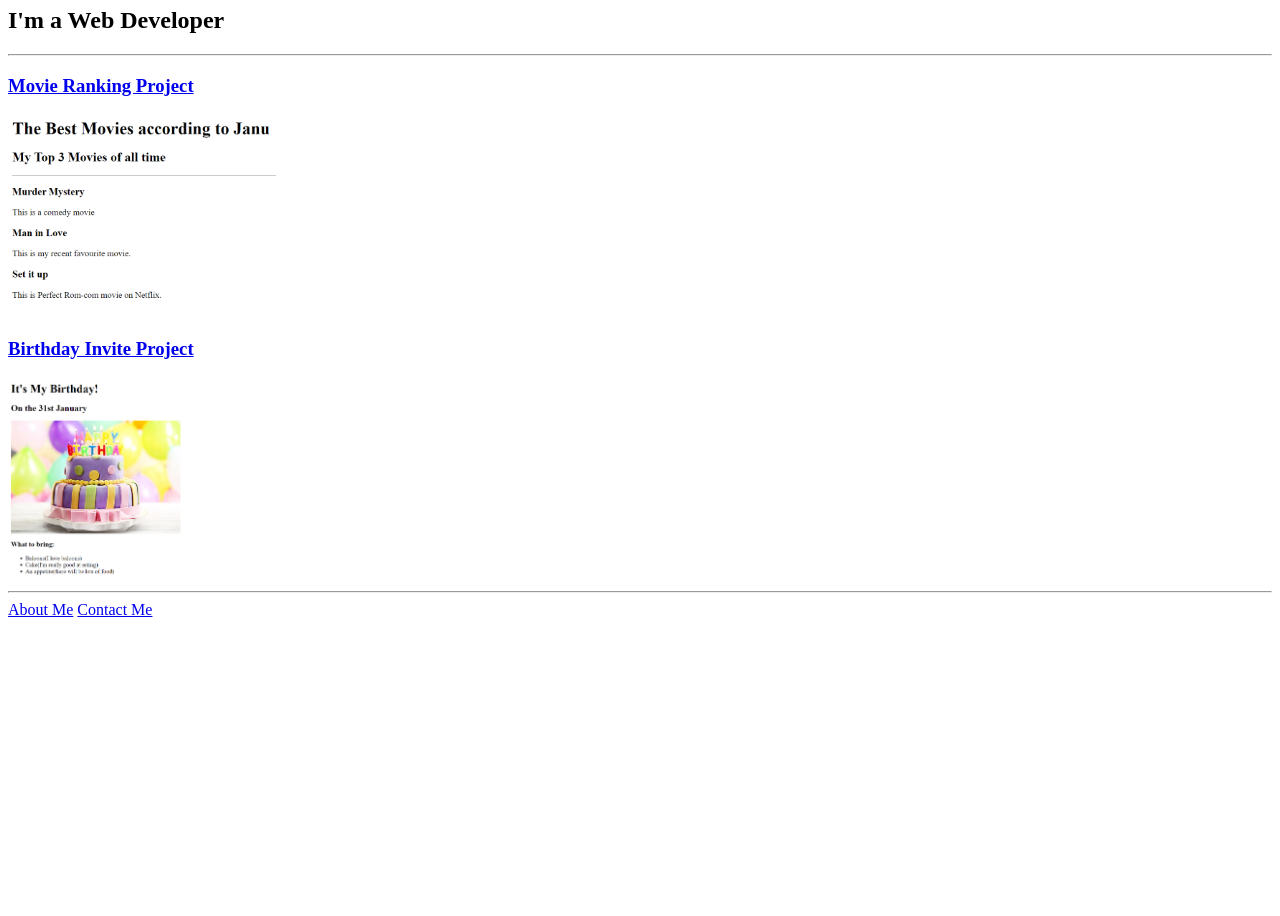
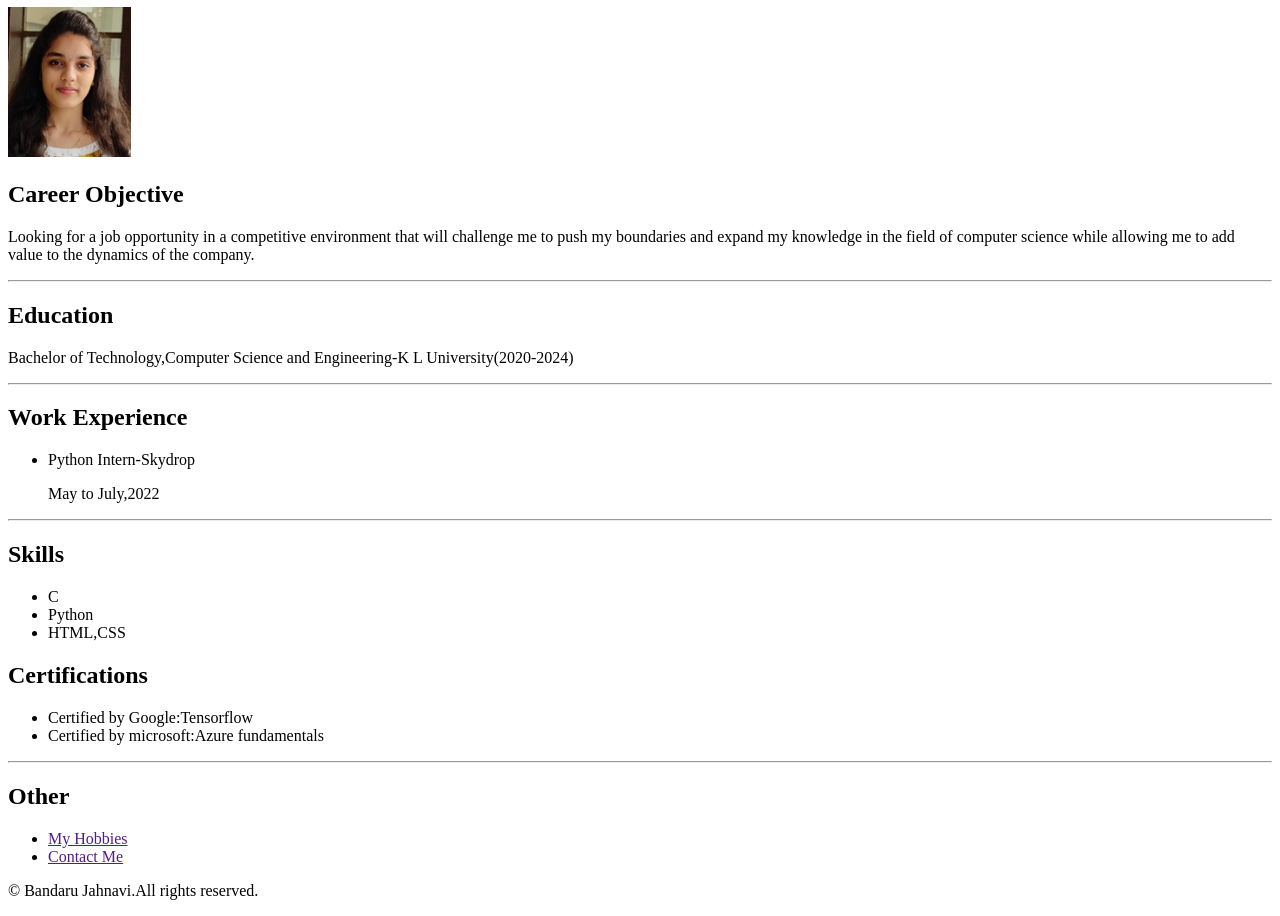
Before and after one commit to bandaru-jahnavi/html-portfolio, a plain HTML site: page index.html in a window 1280 px wide. Shown: the part 73-989 px from the top of the page. Before the commit the page ends 800 px from the top, so only its background shows below. Drawn offline with Linux system fonts and the light colour scheme.

Commit message:
Add files via upload

```diff
--- a/index.html
+++ b/index.html
@@ -1,32 +1,41 @@
-<!-- TODO 1: Create the HTML Boilerplate -->
 <!DOCTYPE html>
 <html>
     <head>
-        <title>Bandaru Jahnavi's Portfolio</title>
+        <title>My Resume</title>
     </head>
     <body>
-        <h1>Bandaru Jahnavi's Portfolio</h1>
-        <h2>I'm a Web Developer</h2>
+        <h1>Bandaru Jahnavi</h1>
+        <img src="./mypicture.jpg" height=150 alt="my picture"/>
+        <h2>Career Objective</h2>
+        <p>Looking for a job opportunity in a competitive environment that will challenge me to push my boundaries and expand my knowledge in the field of computer science while allowing me to add value to the dynamics of the company.</p>
         <hr />
-  <h3><a href="./public/movie-ranking.html">Movie Ranking Project</a></h3>
-  <img src="./Movieranking.png" height="200" alt="movie ranking project preview"/>
-  <h3><a href="./public/birthday-invite.html">Birthday Invite Project</a></h3>
-  <img src="./birthday.png" height="200" alt="birthday invite project preview"/>
-  <hr />
-  <a href="./public/about.html">About Me</a>
-  <a href="./public/contact.html">Contact Me</a>
+        <h2>Education</h2>
+        <p>Bachelor of Technology,Computer Science and Engineering-K L University(2020-2024)</p>
+        <hr />
+        <h2>Work Experience</h2>
+        <ul>
+            <li>Python Intern-Skydrop<p>May to July,2022</p></li>
+        </ul>
+        <hr />
+        <h2>Skills</h2>
+        <ul>
+            <li>C</li>
+            <li>Python</li>
+            <li>HTML,CSS</li>
+        </ul>
+        <h2>Certifications</h2>
+        <ul>
+            <li>Certified by Google:Tensorflow</li>
+            <li>Certified by microsoft:Azure fundamentals</li>
+        </ul>
+        <hr />
+        <h2>Other</h2>
+        <ul>
+            <li><a href="" >My Hobbies</a></li>
+            <li><a href="" >Contact Me</a></li>
+        </ul>
+        <footer>
+            <p>© Bandaru Jahnavi.All rights reserved.</p>
+          </footer>
     </body>
 </html>
-<!-- TODO 2: Add Your previous projects' HTML into the public folder -->
-
-<!-- TODO 3: Take screenshots of your project previews and add the images to the images folder -->
-
-<!-- TODO 4: Add titles/subtitles etc. -->
-
-<!-- TODO 5: Add a link to the project pages -->
-
-<!-- TODO 6: Add images to show the project previews
-HINT for TODO 6: You can use the height attribute set to 200 to make the image smaller:
-https://developer.mozilla.org/en-US/docs/Web/HTML/Element/img#attr-height -->
-
-<!-- TODO 7: Add the Contact Me and About Me page links -->
```
Also changed, not shown: mypicture.jpg (added).
